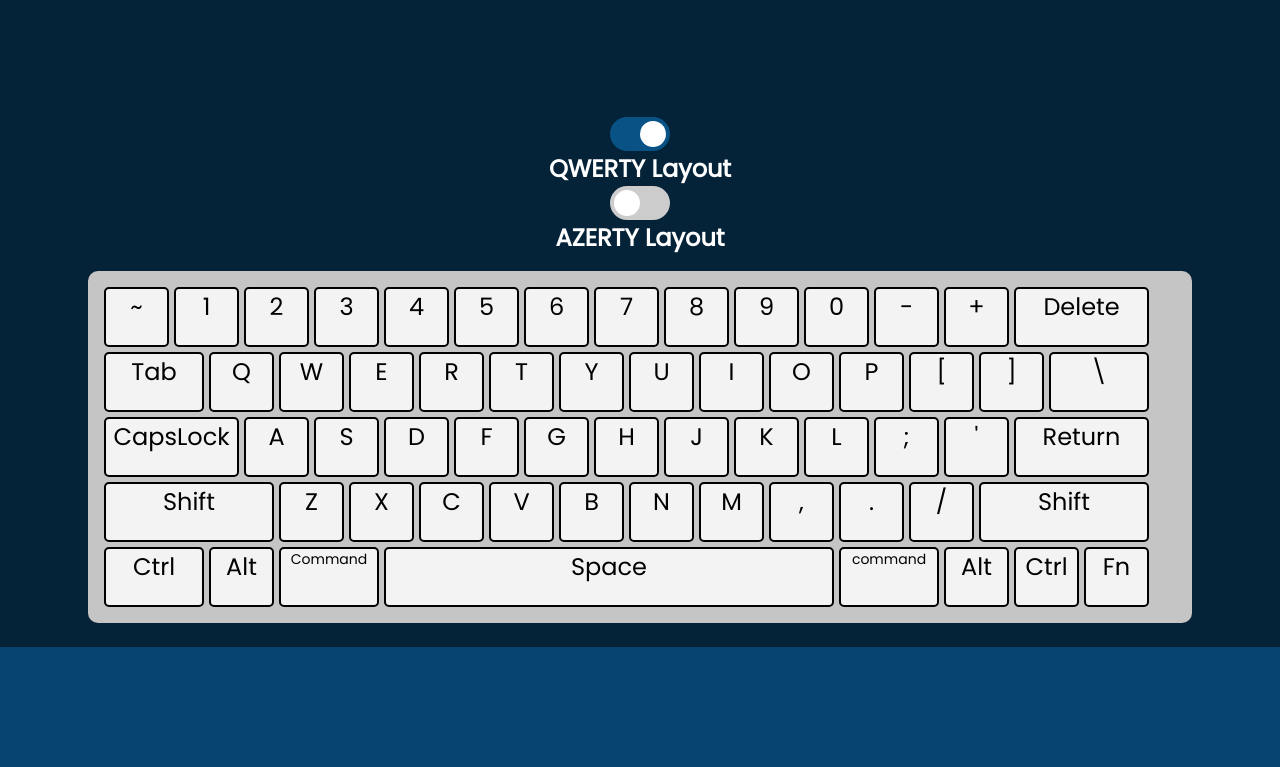
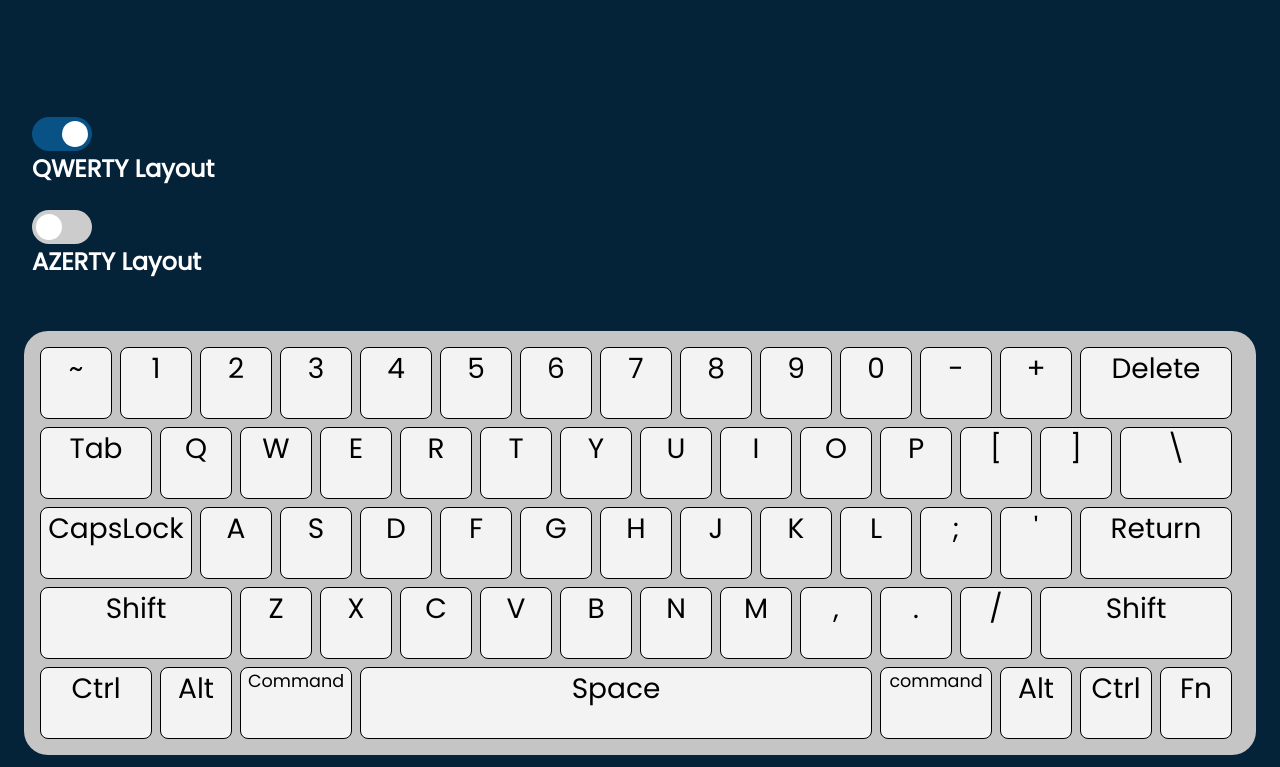
Before and after one commit to Greeny127/Typing-Helper, a plain HTML site: page index.html in a window 1280 px wide. Shown: the part 635-1402 px from the top of the page. Before the commit the page ends 1282 px from the top, so only its background shows below. Drawn offline with nearby package versions, Linux system fonts and the light colour scheme.

Commit message:
Fixed bugs, finished AZERTY layout

```diff
--- a/index.css
+++ b/index.css
@@ -39,29 +39,28 @@ body {
 }
 
 .keyboard-base {
-    max-width: 67em;
-    padding: 1em;
-    /* margin: 15em 0 0 2em; */
+    max-width: 150vh;
+    padding: 2vh;
     position: relative;
-    top: 12em;
+    top: 30vh;
     left: 50%;
     transform: translate(-50%, -50%);
     background-color: rgb(197, 197, 197);
-    border-radius: 10px;
+    border-radius: 3vh;
     display: grid;
-    grid-template-columns: repeat(30, 30px);
-    grid-template-rows: repeat(5, 60px);
-    grid-gap: 5px;
+    grid-template-columns: repeat(30, 4vh);
+    grid-template-rows: repeat(5, 9vh);
+    grid-gap: 1vh;
 }
 
 
 .key {
     background-color: rgb(243, 243, 243);
     color: black;
-    border: 2px solid black;
-    border-radius: 5px;
+    border: 0.2vh solid black;
+    border-radius: 1vh;
     grid-column: span 2;
-    font-size: 1.5em;
+    font-size: 3.5vh;
     text-align: center;
 }
 
@@ -104,7 +103,7 @@ body {
 
 .command {
     grid-column: span 3;
-    font-size: 14px;
+    font-size: 2.2vh;
 }
 
 .space {
@@ -189,7 +188,8 @@ input:checked + .slider:before {
 
 .options {
     background-color: #042238;
-    /* display: flex; */
+    text-align: left;
+    padding-left: 1em;
 }
 
 .azerty-option{
@@ -197,7 +197,9 @@ input:checked + .slider:before {
 }
 
 .options h2{
+    text-align: left;
     background-color: #042238;
+    padding: 0 0 1em 0;
 }
 @keyframes caret {
     50% {
--- a/index.html
+++ b/index.html
@@ -64,21 +64,21 @@
                 <div class="key add">+</div>
                 <div class="key delete">Delete</div>
                 <div class="key tab">Tab</div>
-                <div class="key keyQ">Q</div>
-                <div class="key keyW">W</div>
-                <div class="key keyE">E</div>
-                <div class="key keyR">R</div>
-                <div class="key keyT">T</div>
-                <div class="key keyY">Y</div>
-                <div class="key keyU">U</div>
-                <div class="key keyI">I</div>
-                <div class="key keyO">O</div>
-                <div class="key keyP">P</div>
+                <div id="Q" class="key keyQ">Q</div>
+                <div id="W" class="key keyW">W</div>
+                <div id="E" class="key keyE">E</div>
+                <div id="R" class="key keyR">R</div>
+                <div id="T" class="key keyT">T</div>
+                <div id="Y" class="key keyY">Y</div>
+                <div id="U" class="key keyU">U</div>
+                <div id="I" class="key keyI">I</div>
+                <div id="O" class="key keyO">O</div>
+                <div id="P" class="key keyP">P</div>
                 <div class="key keysquareleft">[</div>
                 <div class="key keysquareright">]</div>
                 <div class="key backslash">\</div>
                 <div class="key capslock">CapsLock</div>
-                <div class="key keyA">A</div>
+                <div id="A" class="key keyA">A</div>
                 <div class="key keyS">S</div>
                 <div class="key keyD">D</div>
                 <div class="key keyF">F</div>
@@ -91,7 +91,7 @@
                 <div class="key quote">'</div>
                 <div class="key return">Return</div>
                 <div class="key leftshift">Shift</div>
-                <div class="key keyZ">Z</div>
+                <div id="Z" class="key keyZ">Z</div>
                 <div class="key keyX">X</div>
                 <div class="key keyC">C</div>
                 <div class="key keyV">V</div>
--- a/scripts/options.js
+++ b/scripts/options.js
@@ -3,12 +3,40 @@ $(function()
       $('[name="layouts"]').change(function()
       {
         if ($(this).val() == "2") {
-           console.log("2");
+           azerty();
         }
 
         else{
-            console.log("1");
+            qwerty();
         };
 
       });
 });
+
+function azerty(){
+    $('#Q').html("A");
+    $('.keyQ').addClass('keyA').removeClass('keyQ');
+
+    $('#W').html("Z");
+    $('.keyW').addClass('keyZ').removeClass('keyW');
+
+    $('#A').html("Q");
+    $('#A').addClass('keyQ').removeClass('keyA');
+
+    $('#Z').html("W");
+    $('#Z').addClass('keyW').removeClass('keyZ');
+}
+
+function qwerty(){
+    $('#Q').html("Q");
+    $('#Q').addClass('keyQ').removeClass('keyA');
+
+    $('#Z').html("Z");
+    $('#Z').addClass('keyZ').removeClass('keyW');
+
+    $('#A').html("A");
+    $('#A').addClass('keyA').removeClass('keyQ');
+
+    $('#W').html("W");
+    $('#W').addClass('keyW').removeClass('keyZ');
+}
```
